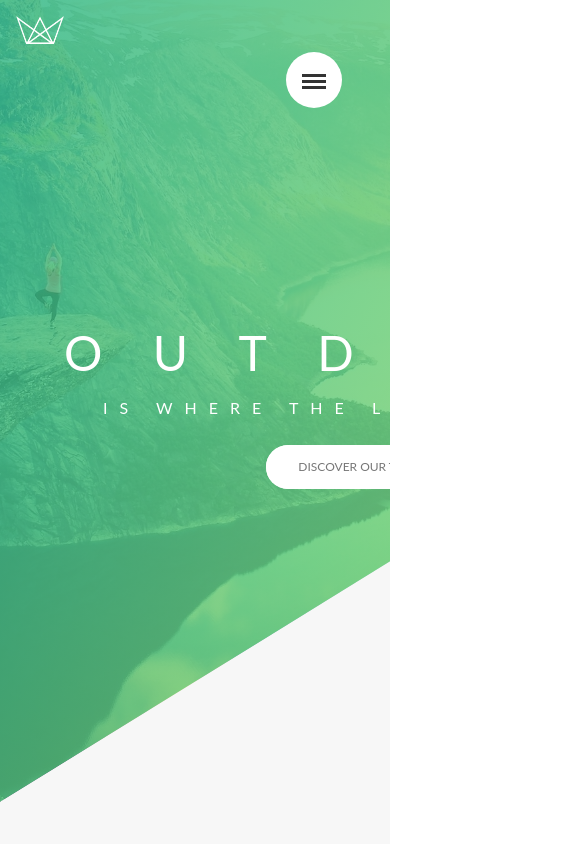
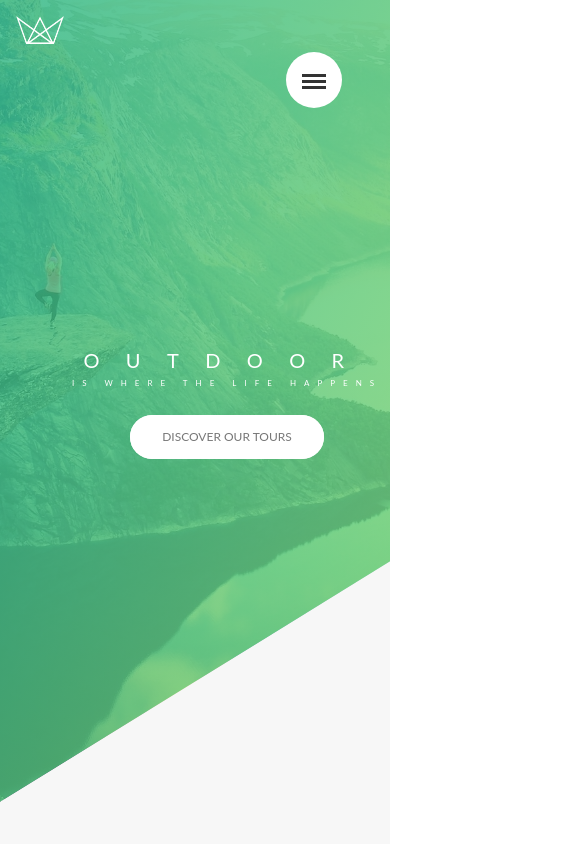
Before and after one commit to feelgeel/natour-react, a React (Create React App) app: page / in a window 390 px wide. Shown: the top 844 px of the page, 585 px wide, since content can reach past the window. Built offline with nearby package versions, Linux system fonts and the light colour scheme.

Commit message:
responsive

```diff
--- a/src/natour/css/natour.css
+++ b/src/natour/css/natour.css
@@ -170,10 +170,93 @@ body {
   -webkit-transition: all 0.2s;
   transition: all 0.2s;
 }
+@media only screen and (max-width: 56.25em) {
+  .h-secondary {
+    font-size: 2.5rem;
+  }
+}
+@media only screen and (max-width: 37.5em) {
+  .h-secondary {
+    font-size: 2.5rem;
+  }
+}
 .h-secondary:hover {
   -webkit-transform: skewY(2deg) skewX(15deg);
           transform: skewY(2deg) skewX(15deg);
   text-shadow: 0.5rem 1rem 2rem rgba(0, 0, 0, 0.2);
+}
+
+.h-primary {
+  -webkit-backface-visibility: hidden;
+          backface-visibility: hidden;
+  -ms-flex-item-align: center;
+      -ms-grid-row-align: center;
+      align-self: center;
+  text-transform: uppercase;
+  color: white;
+  display: -webkit-box;
+  display: -ms-flexbox;
+  display: flex;
+  -webkit-box-orient: vertical;
+  -webkit-box-direction: normal;
+      -ms-flex-direction: column;
+          flex-direction: column;
+  -webkit-box-align: center;
+      -ms-flex-align: center;
+          align-items: center;
+  -webkit-box-pack: center;
+      -ms-flex-pack: center;
+          justify-content: center;
+}
+.h-primary-main {
+  letter-spacing: 6.3rem;
+  font-weight: 400;
+  font-size: 6rem;
+  -webkit-animation-name: moveInLeft;
+          animation-name: moveInLeft;
+  -webkit-animation-duration: 3s;
+          animation-duration: 3s;
+}
+@media only screen and (max-width: 56.25em) {
+  .h-primary-main {
+    font-size: 4rem;
+    letter-spacing: 4.3rem;
+  }
+}
+@media only screen and (max-width: 37.5em) {
+  .h-primary-main {
+    font-size: 2.5rem;
+    letter-spacing: 3.3rem;
+  }
+}
+.h-primary-sub {
+  letter-spacing: 1.5rem;
+  font-weight: 400;
+  font-size: 2rem;
+  -webkit-animation-name: moveInRight;
+          animation-name: moveInRight;
+  -webkit-animation-duration: 3s;
+          animation-duration: 3s;
+}
+@media only screen and (max-width: 56.25em) {
+  .h-primary-sub {
+    font-size: 2rem;
+    letter-spacing: 1rem;
+  }
+}
+@media only screen and (max-width: 37.5em) {
+  .h-primary-sub {
+    font-size: 1rem;
+    letter-spacing: 1rem;
+  }
+}
+.h-primary-btn {
+  margin-top: 3rem;
+  border-radius: 10rem;
+  -webkit-animation-name: moveUp;
+          animation-name: moveUp;
+  -webkit-animation-duration: 3s;
+          animation-duration: 3s;
 }
 
 .btn {
@@ -386,54 +469,6 @@ body {
 .header .logo {
   height: 3.5rem;
   width: 6rem;
-}
-.header .h-primary {
-  -webkit-backface-visibility: hidden;
-          backface-visibility: hidden;
-  -ms-flex-item-align: center;
-      -ms-grid-row-align: center;
-      align-self: center;
-  text-transform: uppercase;
-  color: white;
-  display: -webkit-box;
-  display: -ms-flexbox;
-  display: flex;
-  -webkit-box-orient: vertical;
-  -webkit-box-direction: normal;
-      -ms-flex-direction: column;
-          flex-direction: column;
-  -webkit-box-align: center;
-      -ms-flex-align: center;
-          align-items: center;
-  -webkit-box-pack: center;
-      -ms-flex-pack: center;
-          justify-content: center;
-}
-.header .h-primary-main {
-  letter-spacing: 6.3rem;
-  font-weight: 400;
-  font-size: 6rem;
-  -webkit-animation-name: moveInLeft;
-          animation-name: moveInLeft;
-  -webkit-animation-duration: 3s;
-          animation-duration: 3s;
-}
-.header .h-primary-sub {
-  letter-spacing: 1.5rem;
-  font-weight: 400;
-  font-size: 2rem;
-  -webkit-animation-name: moveInRight;
-          animation-name: moveInRight;
-  -webkit-animation-duration: 3s;
-          animation-duration: 3s;
-}
-.header .h-primary-btn {
-  margin-top: 3rem;
-  border-radius: 10rem;
-  -webkit-animation-name: moveUp;
-          animation-name: moveUp;
-  -webkit-animation-duration: 3s;
-          animation-duration: 3s;
 }
 
 .navigation_checkbox {
--- a/src/natour/css/typography.css
+++ /dev/null
@@ -1,5 +0,0 @@
-.h-secondary {
-  font-size: 3.5rem;
-  text-transform: uppercase;
-  font-weight: 700;
-}
--- a/src/natour/css/typography.scss
+++ b/src/natour/css/typography.scss
@@ -9,8 +9,64 @@
     background-clip: text;
     color: transparent;
     transition: all .2s;
+    @include respond(tab-port){
+        font-size: 2.5rem;
+    }
+    @include respond(phone){
+        font-size: 2.5rem;
+    }
     &:hover{
         transform: skewY(2deg) skewX(15deg);
         text-shadow: .5rem 1rem 2rem rgba($color-black,.2);
     }
 }
+.h-primary{
+    backface-visibility: hidden;
+    align-self: center;
+    text-transform: uppercase;
+    color: white;
+    display: flex;
+    flex-direction: column;
+    align-items: center;
+    justify-content: center;
+    &-main{
+        letter-spacing: 6.3rem;
+        font-weight: 400;
+        font-size: 6rem;
+        // display: block;
+        animation-name: moveInLeft;
+        animation-duration: 3s;
+        @include respond(tab-port){
+            font-size: 4rem;
+        letter-spacing: 4.3rem;
+
+        }
+        @include respond(phone){
+            font-size: 2.5rem;
+            letter-spacing: 3.3rem;
+        }
+    }
+    &-sub{
+        letter-spacing: 1.5rem;
+        font-weight: 400;
+        // display: block;
+        font-size: 2rem;
+        animation-name: moveInRight;
+        animation-duration: 3s;
+        @include respond(tab-port){
+            font-size: 2rem;
+        letter-spacing: 1rem;
+
+        }
+        @include respond(phone){
+            font-size: 1rem;
+            letter-spacing: 1rem;
+        }
+    }
+    &-btn{
+        margin-top: 3rem;
+        border-radius: 10rem;
+        animation-name: moveUp;
+        animation-duration:3s ;
+    }
+}
--- a/src/natour/header/headerStyle.scss
+++ b/src/natour/header/headerStyle.scss
@@ -23,36 +23,5 @@
         width: 6rem;
     }
 
-    .h-primary{
-        backface-visibility: hidden;
-        align-self: center;
-        text-transform: uppercase;
-        color: white;
-        display: flex;
-        flex-direction: column;
-        align-items: center;
-        justify-content: center;
-        &-main{
-            letter-spacing: 6.3rem;
-            font-weight: 400;
-            font-size: 6rem;
-            // display: block;
-            animation-name: moveInLeft;
-            animation-duration: 3s;
-        }
-        &-sub{
-            letter-spacing: 1.5rem;
-            font-weight: 400;
-            // display: block;
-            font-size: 2rem;
-            animation-name: moveInRight;
-            animation-duration: 3s;
-        }
-        &-btn{
-            margin-top: 3rem;
-            border-radius: 10rem;
-            animation-name: moveUp;
-            animation-duration:3s ;
-        }
-    }
+
 }
```
